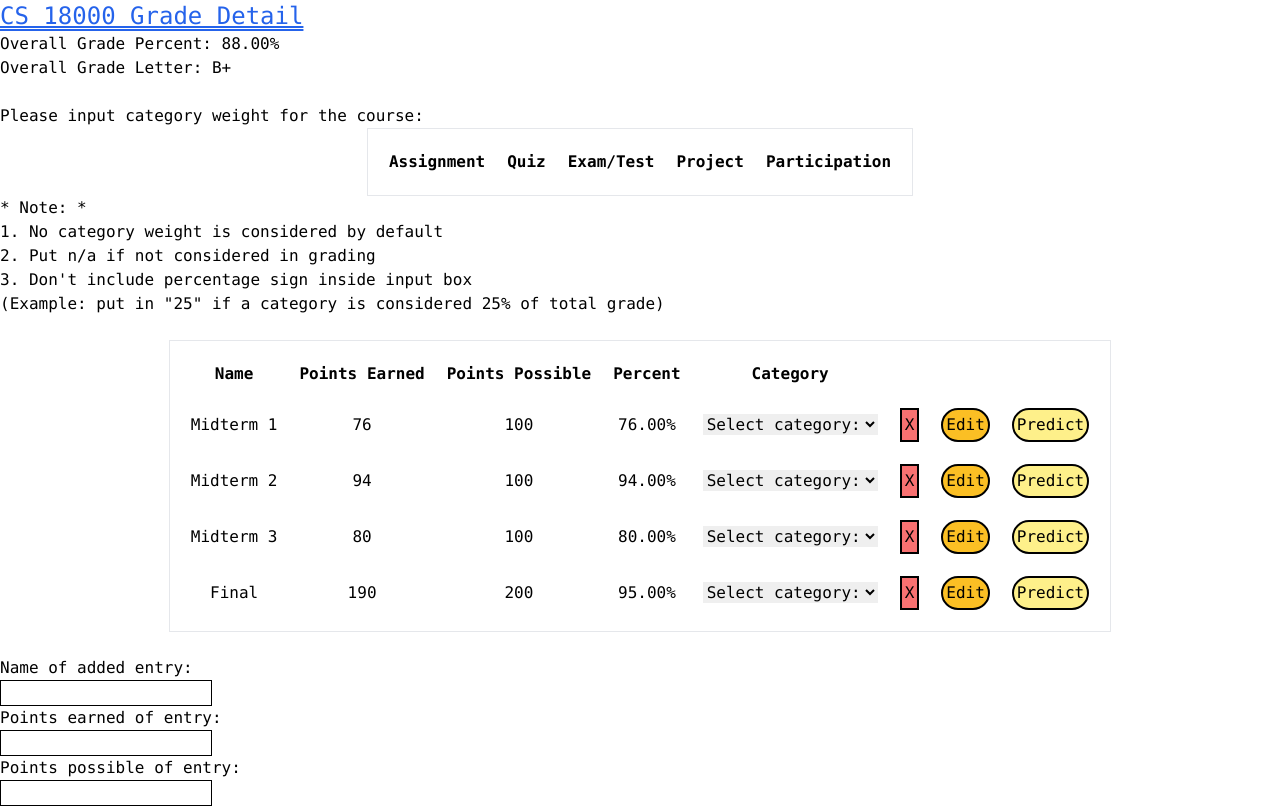
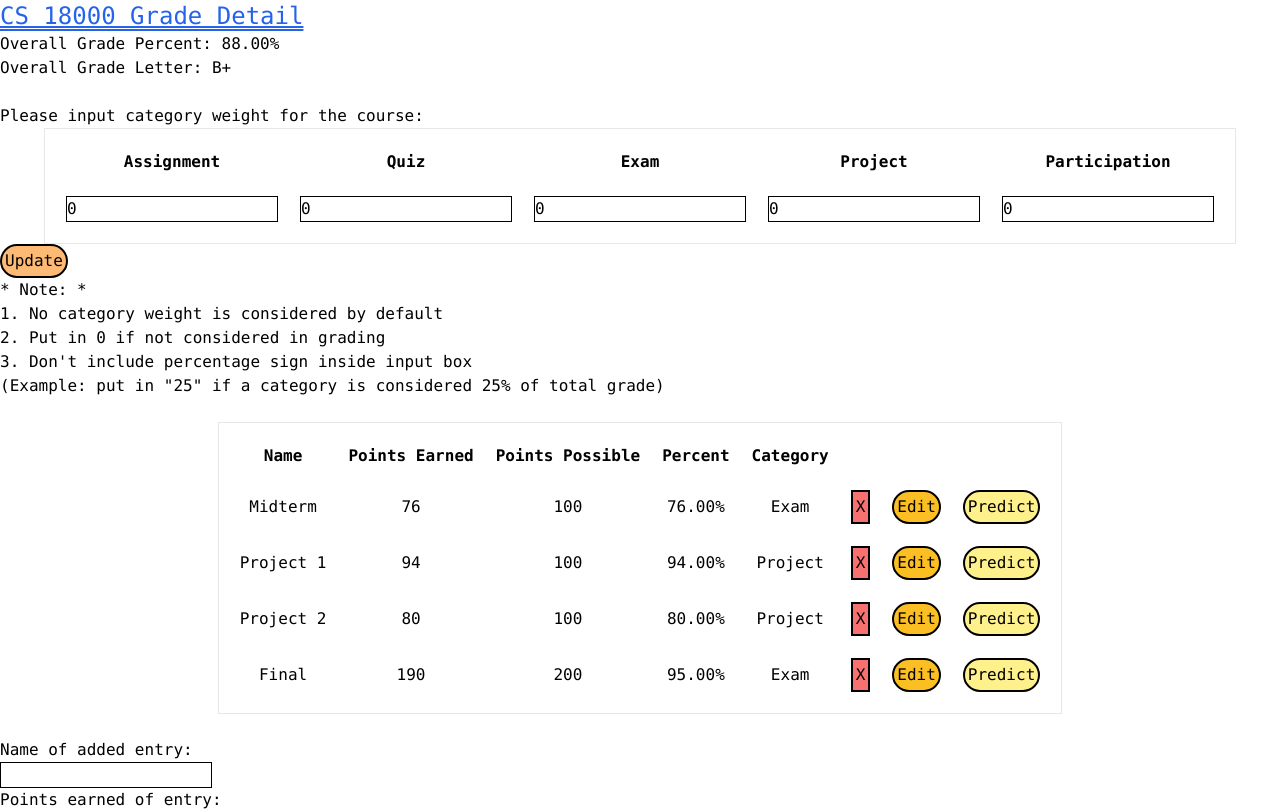
Before and after one commit to AndyLi0503/Brighten, a React (Create React App) app: page / in a window 1280 px wide. Shown: the top 811 px of the page. Built offline with nearby package versions, Linux system fonts and the light colour scheme.

Commit message:
Category for entry, uncomprehensive weights calculation

```diff
--- a/src/components/Entry.jsx
+++ b/src/components/Entry.jsx
@@ -33,13 +33,22 @@ function Entry({
       entryNameRef.current !== undefined &&
       entryPERef.current !== undefined &&
       entryPPRef.current !== undefined &&
+      entryCategoryRef.current !== undefined &&
       isEditing
     ) {
       entryNameRef.current.value = entryProp.name
       entryPERef.current.value = entryProp.pointsEarned
       entryPPRef.current.value = entryProp.pointsPossible
+      entryCategoryRef.current.value = entryProp.category
     }
-  }, [entryNameRef, entryPERef, entryPPRef, entryProp, isEditing])
+  }, [
+    entryNameRef,
+    entryPERef,
+    entryPPRef,
+    entryCategoryRef,
+    entryProp,
+    isEditing,
+  ])
 
   useEffect(() => {
     if (isPredicting && entryTargetRef.current) {
@@ -54,7 +63,8 @@ function Entry({
       entryProp.id,
       entryNameRef.current.value,
       parseInt(entryPERef.current.value),
-      parseInt(entryPPRef.current.value)
+      parseInt(entryPPRef.current.value),
+      entryCategoryRef.current.value
     )
   }
 
@@ -97,6 +107,9 @@ function Entry({
         </td>
         <td></td>
         <td>
+          <input ref={entryCategoryRef} type="text" />
+        </td>
+        <td>
           <button
             onClick={handleOnClickX}
             className="bg-red-400 hover:bg-red-700"
@@ -125,6 +138,7 @@ function Entry({
         <td className="font-mono">
           {(pointsEarnedState / pointsPossibleState) * 100}%
         </td>
+        <td className="font-mono">{entryProp.category}</td>
         <td>
           <button
             onClick={handleOnClickX}
@@ -162,16 +176,7 @@ function Entry({
         <td>{entryProp.pointsEarned}</td>
         <td>{entryProp.pointsPossible}</td>
         <td>{entryProp.percent}</td>
-        <td class="custom-select">
-          <select>
-            <option value="0">Select category:</option>
-            <option value="1">Assignment</option>
-            <option value="2">Quiz</option>
-            <option value="3">Exam/Test</option>
-            <option value="4">Project</option>
-            <option value="5">Participation</option>
-          </select>
-        </td>
+        <td>{entryProp.category}</td>
         <td>
           <button
             onClick={handleOnClickX}
--- a/src/components/Table.css
+++ b/src/components/Table.css
@@ -10,6 +10,7 @@ button {
     border: 2px solid black;
     padding: 3px;
     font-family: ui-monospace, SFMono-Regular, Menlo, Monaco, Consolas, "Liberation Mono", "Courier New", monospace;
+
 }
 table {
     margin-left: auto;
--- a/src/components/Table.jsx
+++ b/src/components/Table.jsx
@@ -11,17 +11,30 @@ export default function Table({ tableProp }) {
   const [entries, setEntries] = useState([])
   const [gradeLetter, setGradeLetter] = useState('F')
   const [entriesInit, setEntriesInit] = useState([])
-  const [weights, setWeights] = useState([])
+  const [weights, setWeights] = useState([1, 1, 1, 1, 1])
+  // const [weightsContain, setWeightsContain] = useState([
+  //   false,
+  //   false,
+  //   false,
+  //   false,
+  //   false,
+  // ])
   const entryNameRef = useRef()
   const entryPERef = useRef()
   const entryPPRef = useRef()
+  const entryCategoryRef = useRef()
+  const assignmentWeightRef = useRef()
+  const quizWeightRef = useRef()
+  const examWeightRef = useRef()
+  const projectWeightRef = useRef()
+  const participationWeightRef = useRef()
 
   useEffect(function () {
     calculationTotal()
-    const e1 = new Entry(uuidv4(), 'Midterm 1', 76, 100, '76.00%')
-    const e2 = new Entry(uuidv4(), 'Midterm 2', 94, 100, '94.00%')
-    const e3 = new Entry(uuidv4(), 'Midterm 3', 80, 100, '80.00%')
-    const e4 = new Entry(uuidv4(), 'Final', 190, 200, '95.00%')
+    const e1 = new Entry(uuidv4(), 'Midterm', 76, 100, '76.00%', 'Exam')
+    const e2 = new Entry(uuidv4(), 'Project 1', 94, 100, '94.00%', 'Project')
+    const e3 = new Entry(uuidv4(), 'Project 2', 80, 100, '80.00%', 'Project')
+    const e4 = new Entry(uuidv4(), 'Final', 190, 200, '95.00%', 'Exam')
 
     const arr = []
     arr.push(e1)
@@ -30,16 +43,23 @@ export default function Table({ tableProp }) {
     arr.push(e4)
     setEntries(arr)
     setEntriesInit(arr)
+
+    assignmentWeightRef.current.value = 0
+    quizWeightRef.current.value = 0
+    examWeightRef.current.value = 0
+    projectWeightRef.current.value = 0
+    participationWeightRef.current.value = 0
   }, [])
 
   useEffect(() => {
     calculationTotal()
-  }, [entries])
+  }, [entries, weights])
 
   function handleAddEntry(e) {
     const name = entryNameRef.current.value
     const pe = entryPERef.current.value
     const pp = entryPPRef.current.value
+    const category = entryCategoryRef.current.value
     const npe = parseInt(pe, 10)
     const npp = parseInt(pp, 10)
     if (name === '' || pe === '' || pp === '') return
@@ -53,6 +73,7 @@ export default function Table({ tableProp }) {
           pointsEarned: npe,
           pointsPossible: npp,
           percent: (Math.round((npe / npp) * 100 * 100) / 100).toFixed(2) + '%',
+          category: category,
         },
       ]
     })
@@ -60,14 +81,41 @@ export default function Table({ tableProp }) {
     entryNameRef.current.value = null
     entryPERef.current.value = null
     entryPPRef.current.value = null
+    entryCategoryRef.current.value = null
   }
 
   function calculationTotal() {
     let totalEarned = 0
     let totalPossible = 0
+    // for (const entry of entries) {
+    //   if (entry.category === 'Exam') {
+    //     weightsContain[0] = true
+    //   } else if (entry.category === 'Quiz') {
+    //     weightsContain[1] = true
+    //   } else if (entry.category === 'Exam') {
+    //     weightsContain[2] = true
+    //   } else if (entry.category === 'Project') {
+    //     weightsContain[3] = true
+    //   } else if (entry.category === 'Participation') {
+    //     weightsContain[4] = true
+    //   }
+    // }
     for (const entry of entries) {
-      totalEarned += entry.pointsEarned
-      totalPossible += entry.pointsPossible
+      let multiplier = 1
+      if (entry.category === 'Exam') {
+        multiplier = weights[0]
+      } else if (entry.category === 'Quiz') {
+        multiplier = weights[1]
+      } else if (entry.category === 'Exam') {
+        multiplier = weights[2]
+      } else if (entry.category === 'Project') {
+        multiplier = weights[3]
+      } else if (entry.category === 'Participation') {
+        multiplier = weights[4]
+      }
+
+      totalEarned += entry.pointsEarned * multiplier
+      totalPossible += entry.pointsPossible * multiplier
     }
 
     let _gradePercent = totalEarned / totalPossible
@@ -91,7 +139,7 @@ export default function Table({ tableProp }) {
     setEntries(matched)
   }
 
-  const handleEdit = (id, newName, newPE, newPP) => {
+  const handleEdit = (id, newName, newPE, newPP, newCategory) => {
     if (newName === '' || newPE === '' || newPP === '') return
     const newEntries = [...entries]
     const index = entries.findIndex((entry) => entry.id === id)
@@ -100,7 +148,8 @@ export default function Table({ tableProp }) {
       newName,
       newPE,
       newPP,
-      (Math.round((newPE / newPP) * 100 * 100) / 100).toFixed(2) + '%'
+      (Math.round((newPE / newPP) * 100 * 100) / 100).toFixed(2) + '%',
+      newCategory
     )
     newEntries[index] = ne
     setEntries(newEntries)
@@ -110,12 +159,14 @@ export default function Table({ tableProp }) {
     const newEntries = [...entries]
     const index = entries.findIndex((entry) => entry.id === id)
     const name = entries[index].name
+    const category = entries[index].category
     const ne = new Entry(
       id,
       name,
       newPE,
       newPP,
-      (Math.round((newPE / newPP) * 100 * 100) / 100).toFixed(2) + '%'
+      (Math.round((newPE / newPP) * 100 * 100) / 100).toFixed(2) + '%',
+      category
     )
     newEntries[index] = ne
     setEntries(newEntries)
@@ -123,6 +174,41 @@ export default function Table({ tableProp }) {
 
   const handleRevertInit = (e) => {
     setEntries(entriesInit)
+  }
+
+  const handleUpdateWeight = () => {
+    let assignmentWeight
+    let quizWeight
+    let examWeight
+    let projectWeight
+    let participationWeight
+    if (assignmentWeightRef.current.value !== 0) {
+      assignmentWeight = parseInt(assignmentWeightRef.current.value) / 100
+    }
+    if (quizWeightRef.current.value !== 0) {
+      quizWeight = parseInt(quizWeightRef.current.value) / 100
+    }
+    if (examWeightRef.current.value !== 0) {
+      examWeight = parseInt(examWeightRef.current.value) / 100
+    }
+    if (projectWeightRef.current.value !== 0) {
+      projectWeight = parseInt(projectWeightRef.current.value) / 100
+    }
+    if (participationWeightRef.current.value !== 0) {
+      participationWeight = parseInt(participationWeightRef.current.value) / 100
+    }
+    setWeights([
+      assignmentWeight,
+      quizWeight,
+      examWeight,
+      projectWeight,
+      participationWeight,
+    ])
+    assignmentWeightRef.current.value = 0
+    quizWeightRef.current.value = 0
+    examWeightRef.current.value = 0
+    projectWeightRef.current.value = 0
+    participationWeightRef.current.value = 0
   }
 
   return (
@@ -141,15 +227,42 @@ export default function Table({ tableProp }) {
             <tr>
               <th className="table-header">Assignment</th>
               <th className="table-header">Quiz</th>
-              <th className="table-header">Exam/Test</th>
+              <th className="table-header">Exam</th>
               <th className="table-header">Project</th>
               <th className="table-header">Participation</th>
             </tr>
           </thead>
-          <tbody className="text-center"></tbody>
+          <tbody className="text-center">
+            <tr>
+              <td>
+                <input ref={assignmentWeightRef} type="number" />
+              </td>
+
+              <td>
+                <input ref={quizWeightRef} type="number" />
+              </td>
+
+              <td>
+                <input ref={examWeightRef} type="number" />
+              </td>
+
+              <td>
+                <input ref={projectWeightRef} type="number" />
+              </td>
+
+              <td>
+                <input ref={participationWeightRef} type="number" />
+              </td>
+            </tr>
+          </tbody>
         </table>
       </div>
-
+      <button
+        onClick={handleUpdateWeight}
+        className="bg-orange-300 hover:bg-orange-400 rounded-full"
+      >
+        Update
+      </button>
       <WeightsNote />
 
       <div>
@@ -187,6 +300,8 @@ export default function Table({ tableProp }) {
       <input ref={entryPERef} type="number" />
       <p className="font-mono">Points possible of entry:</p>
       <input ref={entryPPRef} type="number" />
+      <p className="font-mono">Category of added entry::</p>
+      <input ref={entryCategoryRef} type="text" autoComplete="off" />
 
       <br></br>
       <br></br>
--- a/src/components/WeightsNote.jsx
+++ b/src/components/WeightsNote.jsx
@@ -5,7 +5,7 @@ function WeightsNote() {
       <p className="font-mono">
         1. No category weight is considered by default
       </p>
-      <p className="font-mono">2. Put n/a if not considered in grading</p>
+      <p className="font-mono">2. Put in 0 if not considered in grading</p>
       <p className="font-mono">
         3. Don't include percentage sign inside input box
       </p>
--- a/src/constants/index.js
+++ b/src/constants/index.js
@@ -1,12 +1,13 @@
 export const entries = []
 
 export class Entry {
-  constructor(id, name, pointsEarned, pointsPossible, percent) {
+  constructor(id, name, pointsEarned, pointsPossible, percent, category) {
     this.id = id
     this.name = name
     this.pointsEarned = pointsEarned
     this.pointsPossible = pointsPossible
     this.percent = percent
+    this.category = category
   }
 }
 
```
